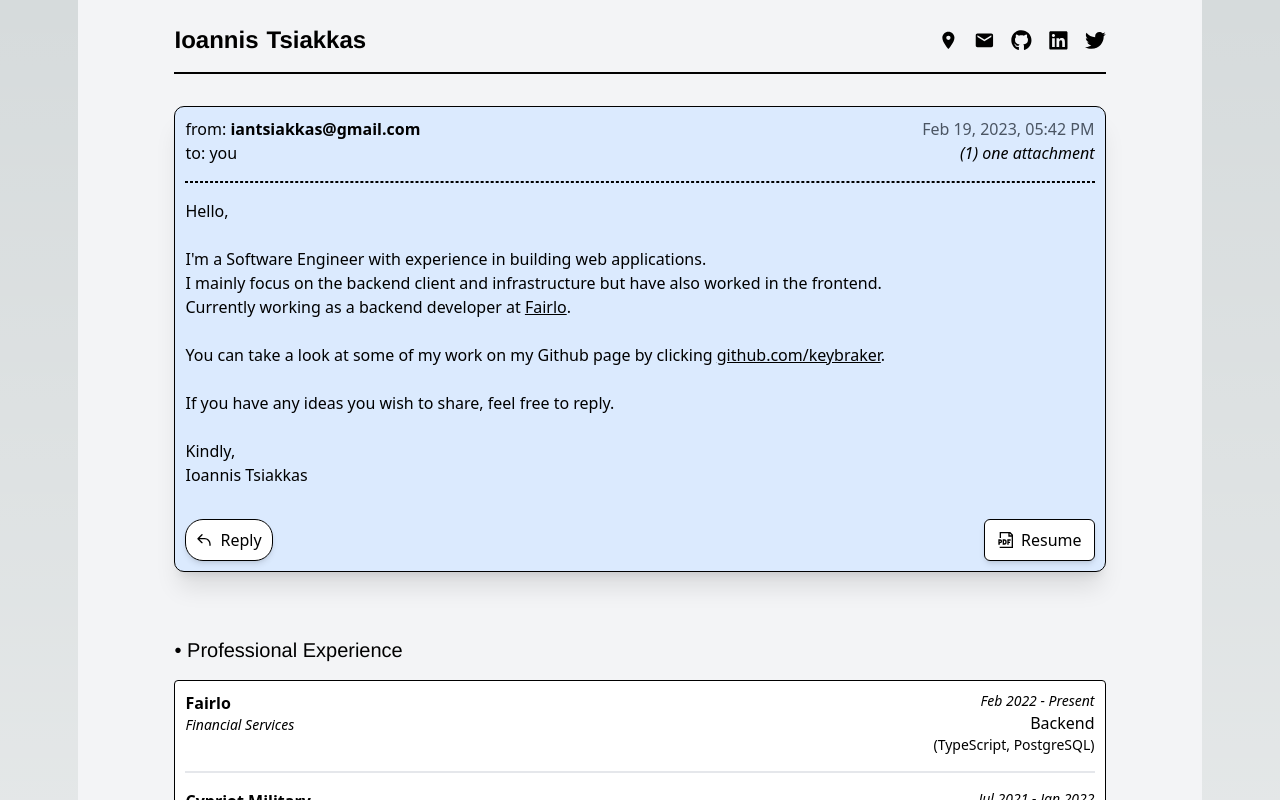
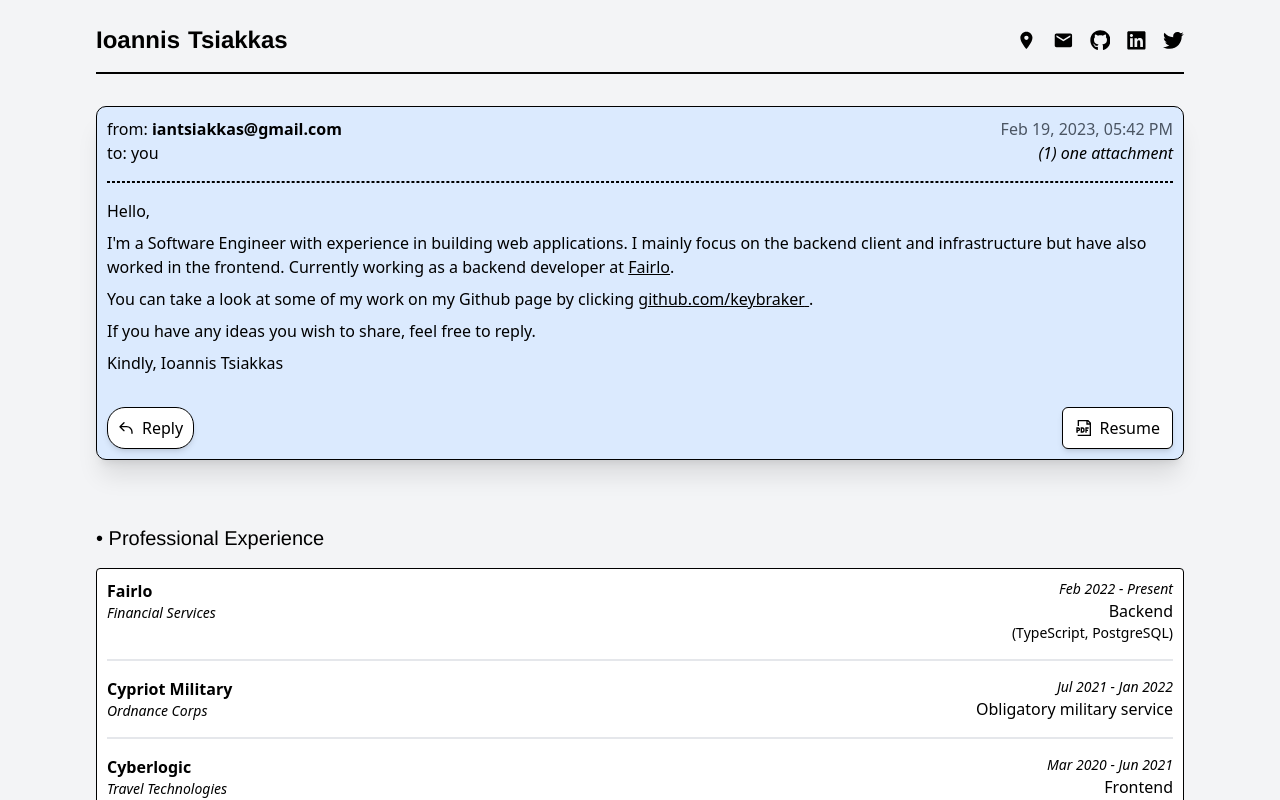
Before and after one commit to keybraker/keybraker.github.io, a Next.js app: page / in a window 1280 px wide. Shown: the top 800 px of the page. Built offline with nearby package versions, Linux system fonts and the light colour scheme.

Commit message:
Remove br tags from email

```diff
--- a/src/abilities/email.tsx
+++ b/src/abilities/email.tsx
@@ -1,7 +1,7 @@
 import { GrDocumentPdf } from "@react-icons/all-files/gr/GrDocumentPdf";
 import { HiOutlineReply } from "@react-icons/all-files/hi/HiOutlineReply";
 import { HiDocumentDownload } from "@react-icons/all-files/hi/HiDocumentDownload";
-import React, { useState } from 'react';
+import React, { useState } from "react";
 
 const mail = "iantsiakkas@gmail.com";
 const mailto = "mailto:" + mail;
@@ -32,7 +32,7 @@ export default function Email() {
   const hasMounted = useHasMounted();
 
   return (
-    <div className="mb-12 rounded-[10px] border border-black bg-blue-100 p-2.5 shadow-xl">
+    <section className="mb-12 rounded-[10px] border border-black bg-blue-100 p-2.5 shadow-xl">
       {/* <HeadScene /> */}
       <div className="flex-start flex justify-between">
         <div className="flex flex-col">
@@ -56,15 +56,12 @@ export default function Email() {
 
       <div>
         <p>Hello,</p>
-        <br />
-        <p>
+
+        <p class="mt-2 whitespace-pre-line">
           I&apos;m a Software Engineer with experience in building web
-          applications.
-          <br />
-          I mainly focus on the backend client and infrastructure but have also
-          worked in the frontend.
-          <br />
-          Currently working as a backend developer at{" "}
+          applications. I mainly focus on the backend client and infrastructure
+          but have also worked in the frontend. Currently working as a backend
+          developer at{" "}
           <a
             href="https://fairlo.se/"
             target="_blank"
@@ -75,8 +72,7 @@ export default function Email() {
           </a>
           .
         </p>
-        <br />
-        <p>
+        <p class="mt-2 whitespace-pre-line">
           You can take a look at some of my work on my Github page by clicking{" "}
           <a
             aria-label="Clicking here will take you to my github page"
@@ -85,17 +81,18 @@ export default function Email() {
             rel="noreferrer"
             className="underline"
           >
-            github.com/keybraker
+            {" "}
+            github.com/keybraker{" "}
           </a>
           .
         </p>
-        <br />
-        <p>If you have any ideas you wish to share, feel free to reply.</p>
-        <br />
-        Kindly,
-        <br />
-        Ioannis Tsiakkas
+        <p class="mt-2 whitespace-pre-line">
+          If you have any ideas you wish to share, feel free to reply.
+        </p>
+
+        <p class="mt-2 whitespace-pre-line">Kindly, Ioannis Tsiakkas</p>
       </div>
+
       <div className="flex-end align-start mt-7 flex justify-between gap-1">
         <a
           className="black mt-1 flex items-center justify-between gap-2 rounded-[18px] border border-black bg-white py-1.5 px-2.5 shadow-md hover:bg-gray-200"
@@ -119,6 +116,6 @@ export default function Email() {
           </span>
         </a>
       </div>
-    </div>
+    </section>
   );
 }
```
